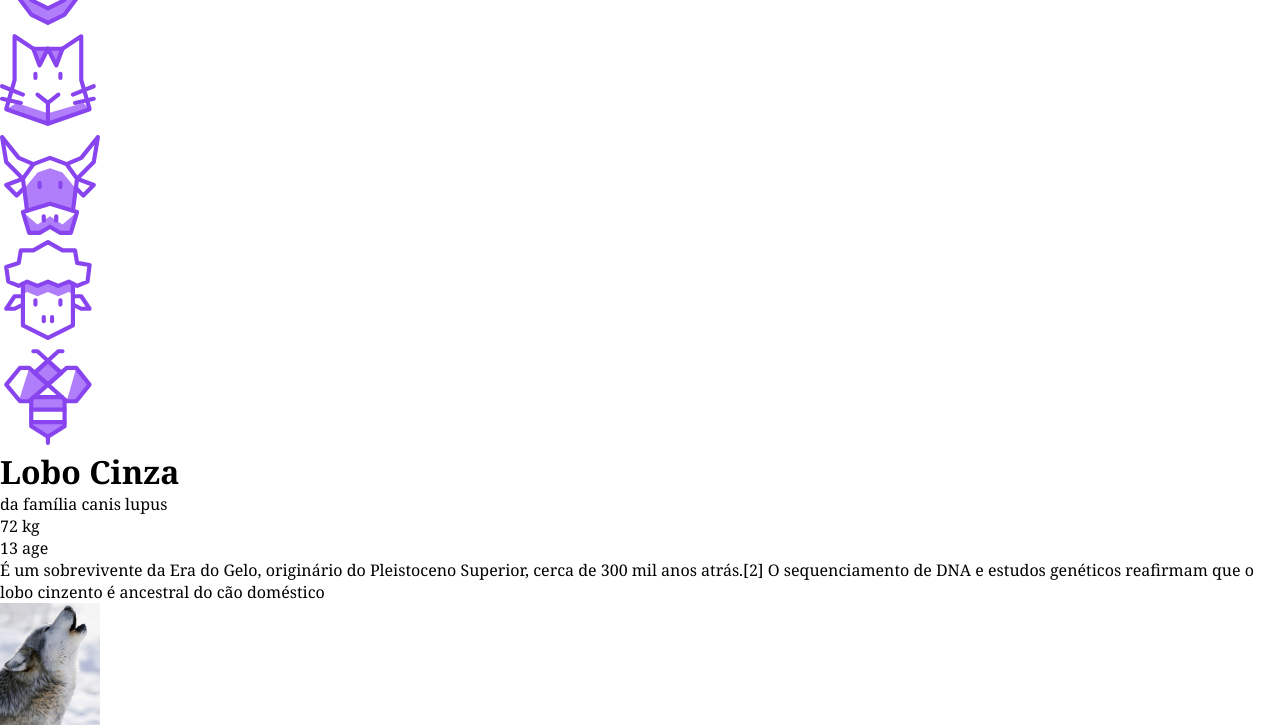
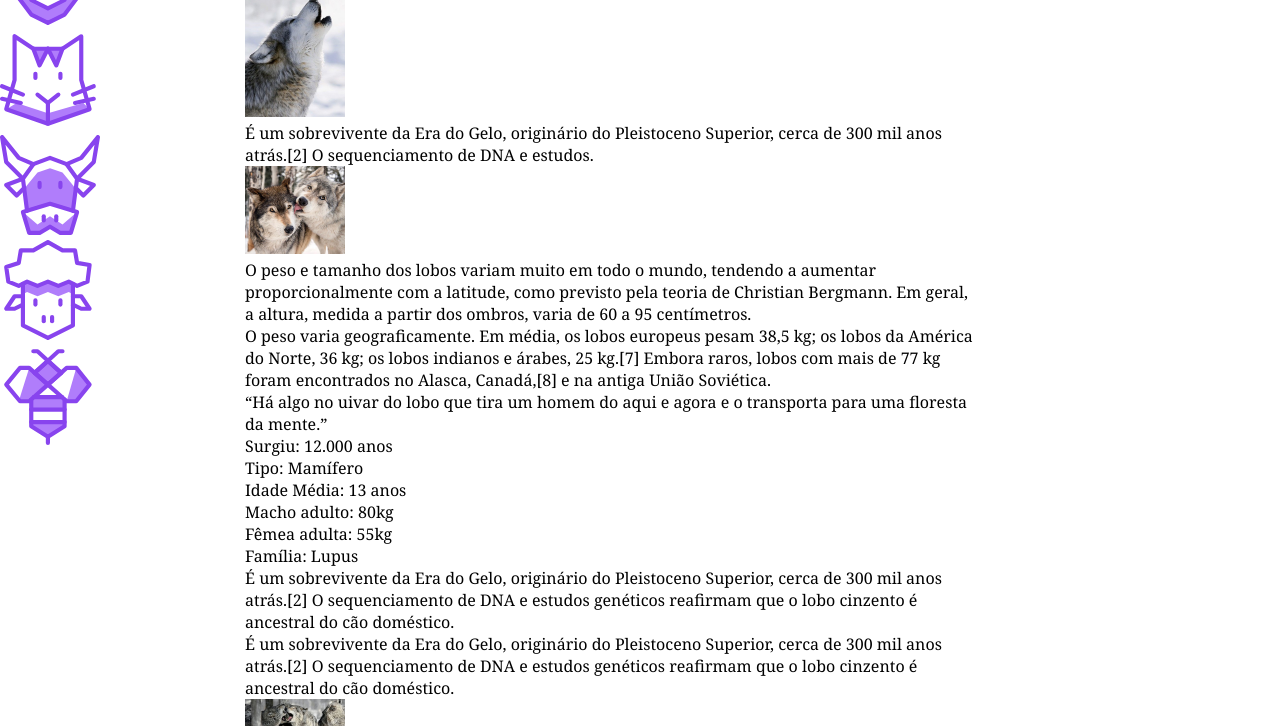
Before and after one commit to devroboco/grid-wildbeast, a plain HTML site: page index.html in a window 1280 px wide. Shown: the part 268-994 px from the top of the page. Drawn offline with Linux system fonts and the light colour scheme.

Commit message:
initial grid structure

```diff
--- a/css/style.css
+++ b/css/style.css
@@ -23,3 +23,32 @@ li {
 img {
   max-width: 100px;
 }
+
+.estrutura {
+  display: grid;
+  grid-template-columns: minmax(160px, 1fr) 3fr 300px;
+  grid-template-areas:
+    "header header header"
+    "sidenav content anuncios"
+    "footer footer footer";
+}
+
+.header {
+  grid-area: header;
+}
+
+.sidenav {
+  grid-area: sidenav;
+}
+
+.content {
+  grid-area: content;
+}
+
+.anuncios {
+  grid-area: anuncios;
+}
+
+.footer {
+  grid-area: footer;
+}
```
